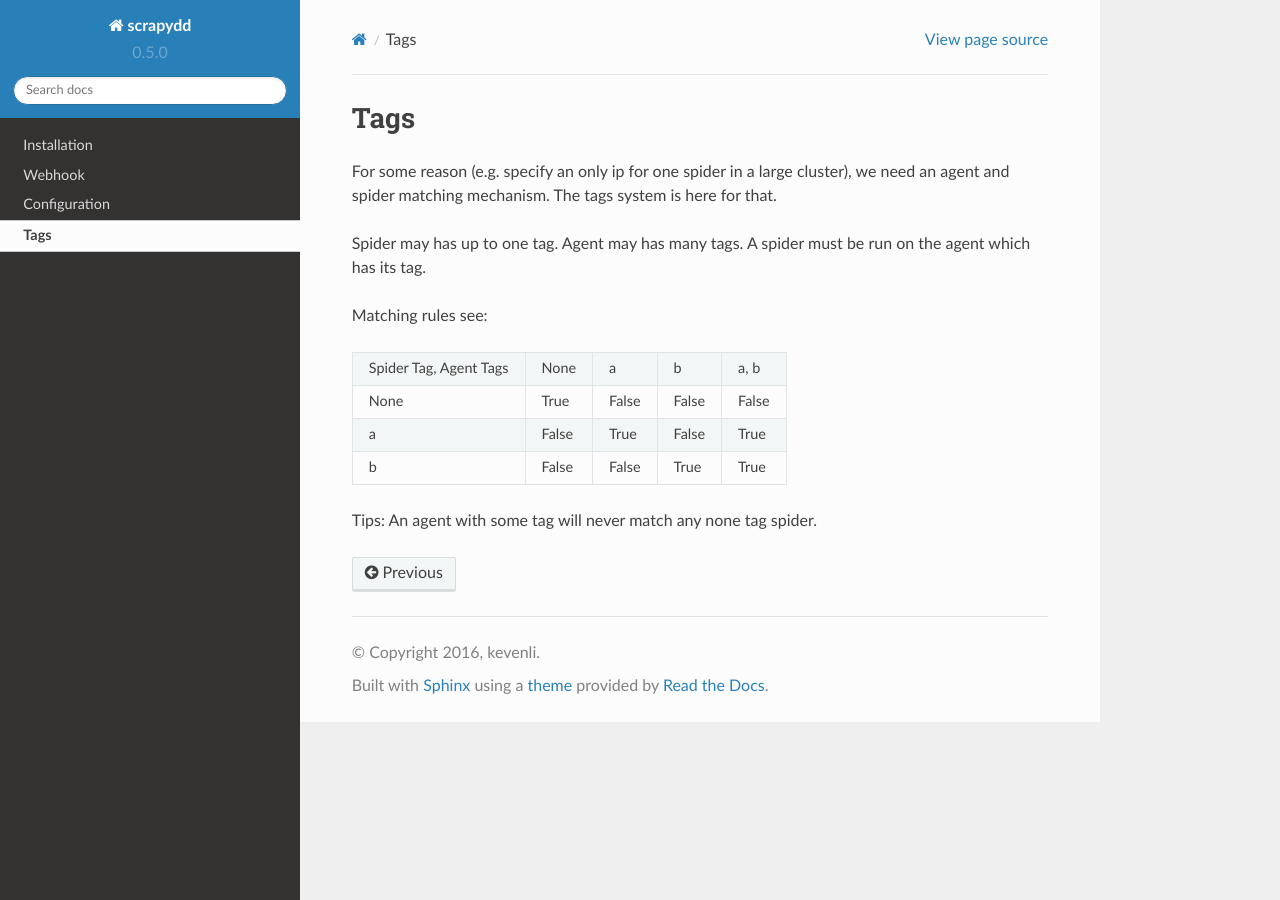
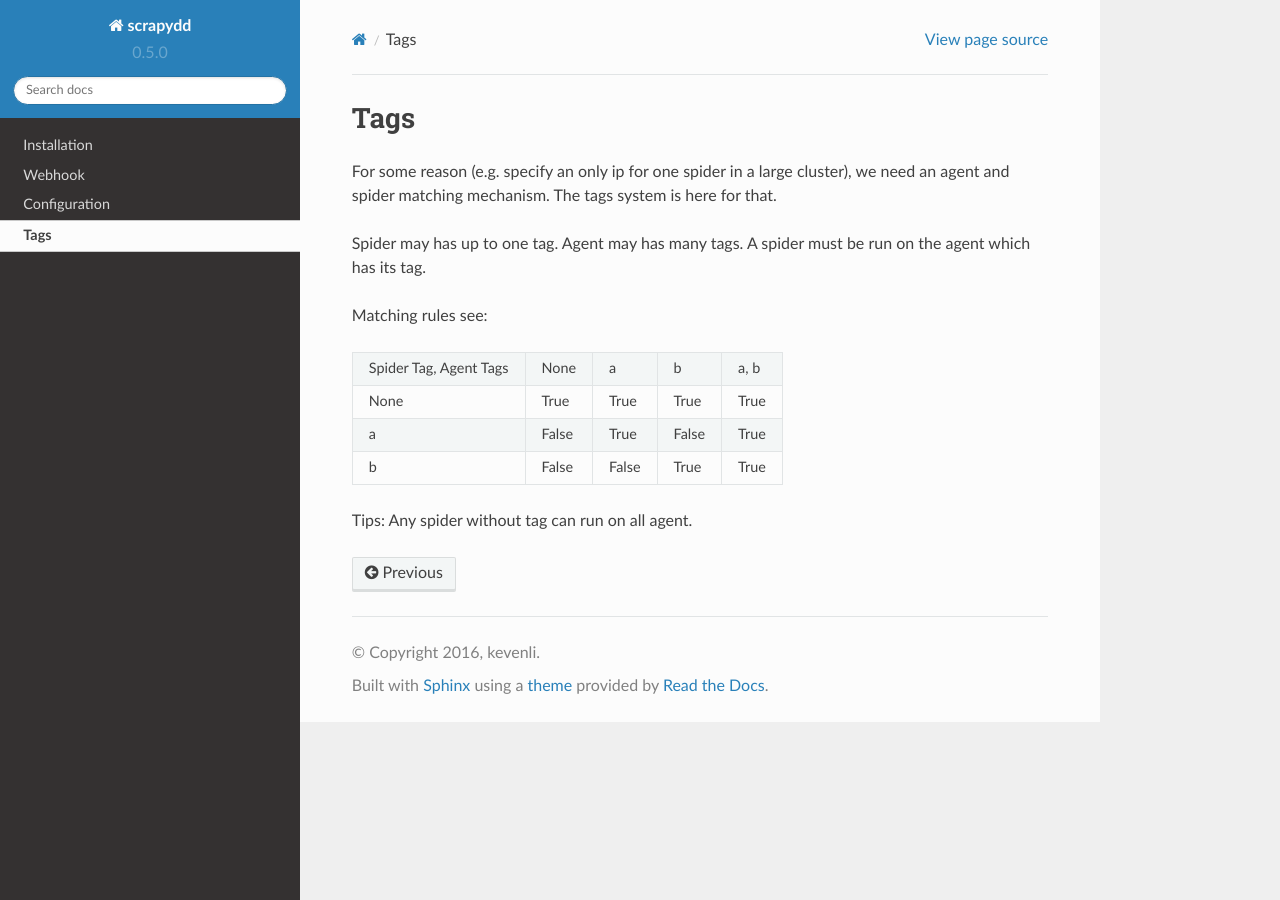
Before and after one commit to kevenli/scrapydd, a Sphinx documentation site: the page built from docs/tags.rst, in a window 1280 px wide. Built offline with Sphinx 7.4.7 and the Read the Docs theme 2.0.0, drawn with Linux system fonts in a browser that asks for light colours.

Commit message:
Modify tags matching rule.

```diff
--- a/docs/tags.rst
+++ b/docs/tags.rst
@@ -11,7 +11,7 @@ Matching rules see:
 +------------------------+----------+-----------+-----------+-------------+
 | Spider Tag, Agent Tags | None     | a         | b         | a, b        |
 +------------------------+----------+-----------+-----------+-------------+
-| None                   | True     | False     | False     | False       |
+| None                   | True     | True      | True      | True        |
 +------------------------+----------+-----------+-----------+-------------+
 | a                      | False    | True      | False     | True        |
 +------------------------+----------+-----------+-----------+-------------+
@@ -19,4 +19,4 @@ Matching rules see:
 +------------------------+----------+-----------+-----------+-------------+
 
 Tips:
-An agent with some tag will never match any none tag spider.
+Any spider without tag can run on all agent.
```
Also changed, not shown: 1 other file.
